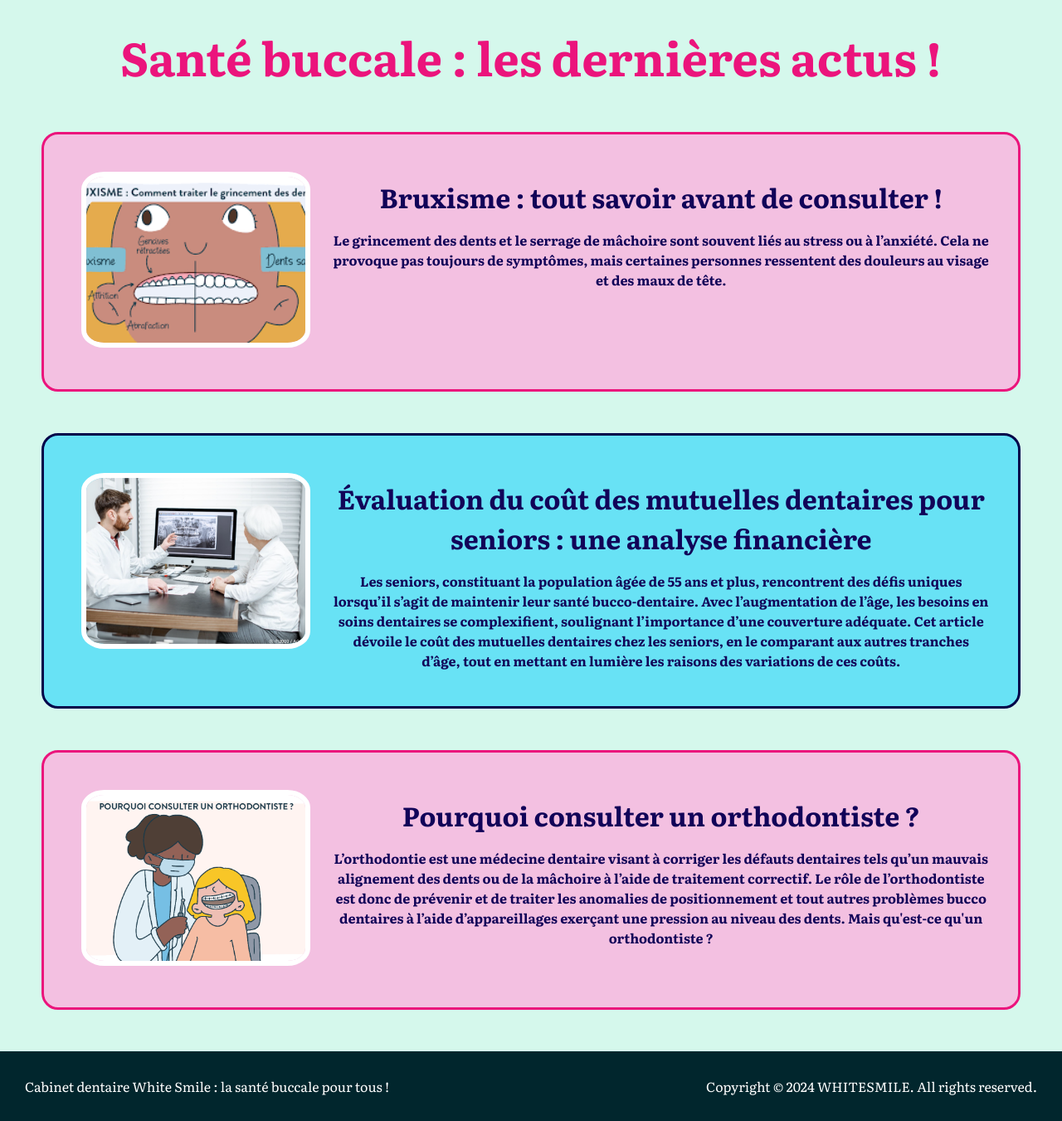
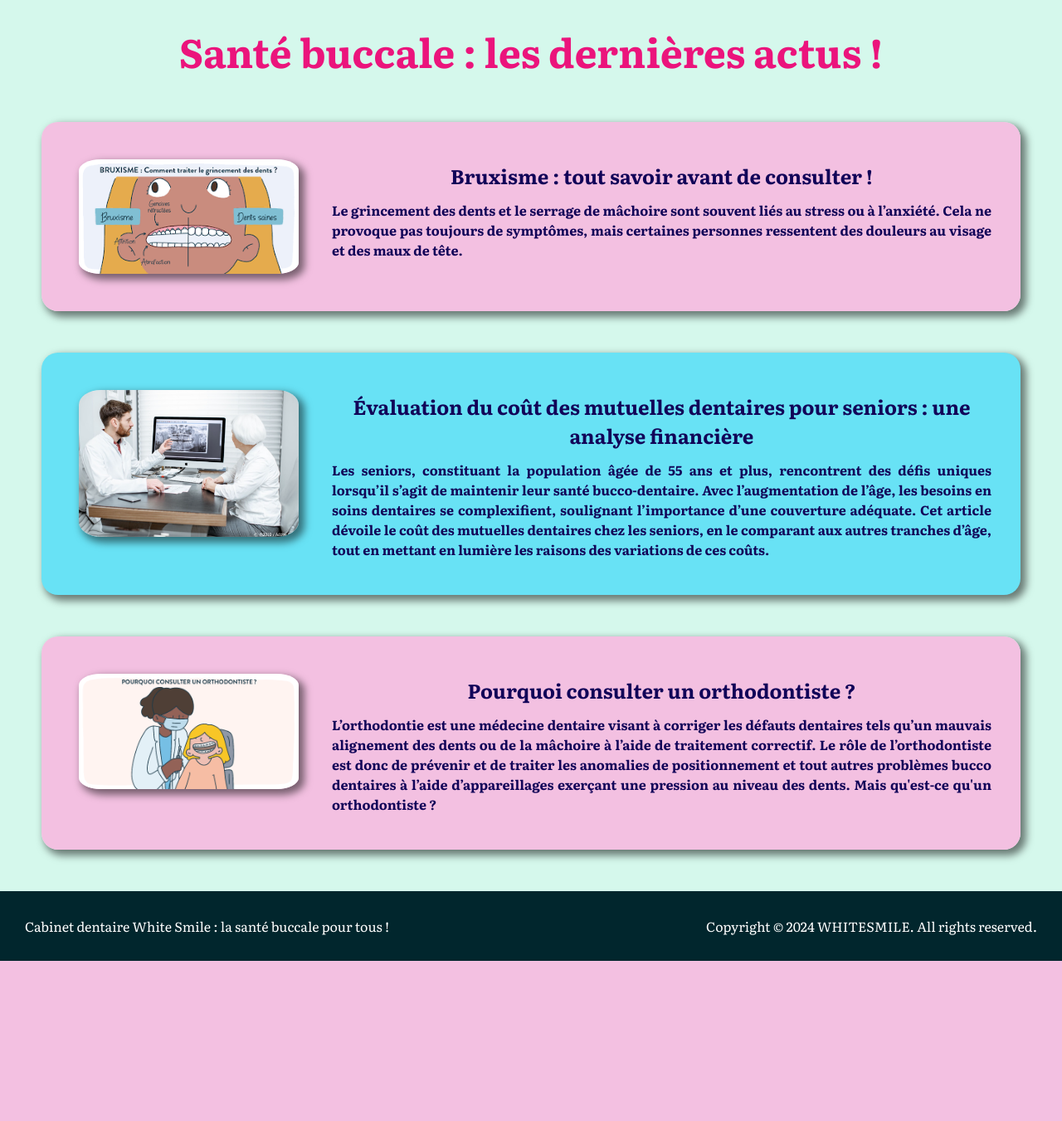
Before and after one commit to Elodiloo/Cabinetdupont, a PHP site: page /actus.php in a window 1280 px wide. Shown: the part 74-1425 px from the top of the page at 83% size. After the commit the page ends 1232 px from the top, so only its background shows below. Run offline with PHP 8.4, Linux system fonts and the light colour scheme; some libraries are stand-ins or nearby versions.

Commit message:
second commit

```diff
--- a/actus.php
+++ b/actus.php
@@ -23,26 +23,26 @@
 
         <h1 id="titre" class="text-center">Santé buccale : les dernières actus !</h1>
 
-        <div id="actu1" class="icon-container border">
+        <div id="actu1" class="icon-container border-sh row">
             <div class="col-25">
-                <img src="img/bruxisme.png" alt="dupont" class="image-radius">
+                <img src="img/bruxisme.png" alt="dupont" class="image-radius border-sh">
             </div>
             <div class="col-75">
                 <h2 class="text-center">Bruxisme : tout savoir avant de consulter !</h2>
-                <h3>Le grincement des dents et le serrage de mâchoire sont souvent liés au stress ou à l’anxiété. Cela
+                <h3 class="txt-j">Le grincement des dents et le serrage de mâchoire sont souvent liés au stress ou à l’anxiété. Cela
                     ne provoque pas toujours de symptômes, mais certaines personnes ressentent des douleurs au visage et
                     des maux de tête.</h3>
             </div>
         </div>
 
-        <div id="actu2" class="icon-container2 border2">
+        <div id="actu2" class="icon-container2 border-sh row">
             <div class="col-25">
-                <img src="img/mutuelle.png" alt="dupont" class="image-radius">
+                <img src="img/mutuelle.png" alt="dupont" class="image-radius border-sh">
             </div>
             <div class="col-75">
                 <h2 class="text-center">Évaluation du coût des mutuelles dentaires pour seniors : une analyse financière
                 </h2>
-                <h3>Les seniors, constituant la population âgée de 55 ans et plus, rencontrent des défis uniques
+                <h3 class="txt-j">Les seniors, constituant la population âgée de 55 ans et plus, rencontrent des défis uniques
                     lorsqu’il s’agit de maintenir leur santé bucco-dentaire. Avec l’augmentation de l’âge, les besoins
                     en soins dentaires se complexifient, soulignant l’importance d’une couverture adéquate. Cet article
                     dévoile le coût des mutuelles dentaires chez les seniors, en le comparant aux autres tranches d’âge,
@@ -50,13 +50,13 @@
             </div>
         </div>
 
-        <div id="actu3" class="icon-container3 border">
+        <div id="actu3" class="icon-container3 border-sh row">
             <div class="col-25">
-                <img src="img/ortho.png" alt="dupont" class="image-radius">
+                <img src="img/ortho.png" alt="dupont" class="image-radius border-sh">
             </div>
             <div class="col-75">
                 <h2 class="text-center">Pourquoi consulter un orthodontiste ?</h2>
-                <h3>L’orthodontie est une médecine dentaire visant à corriger les défauts dentaires tels qu’un mauvais
+                <h3 class="txt-j">L’orthodontie est une médecine dentaire visant à corriger les défauts dentaires tels qu’un mauvais
                     alignement des dents ou de la mâchoire à l’aide de traitement correctif.
 
                     Le rôle de l’orthodontiste est donc de prévenir et de traiter les anomalies de positionnement et
--- a/css/indexstyles.css
+++ b/css/indexstyles.css
@@ -66,6 +66,10 @@ h6,
 p {
     margin-bottom: 0.5em;
     margin-top: 0.5em;
+}
+
+.txt-j {
+    text-align: justify;
 }
 
 #titre {
@@ -227,19 +231,18 @@ header {
 }
 
 h1 {
-    font-size: 3.5em;
+    font-size: 3em;
     color: rgb(235, 20, 124);
     font-weight: bold;
 }
 
 h2 {
-    font-size: 2em;
+    font-size: 1.5em;
     color: #110358;
 }
 
 h3 {
     font-size: 1em;
-    text-align: center;
     color: #110358;
 }
 
@@ -256,45 +259,28 @@ h4 {
     margin: 0;
 }
 
-#section2 p {
-    color: black
-}
-
-#section5 p {
-    color: #053B44;
-    font-size: 1em;
-    font-weight: bold;
-}
-
-.img-service {
-    height: 120px;
-}
-
-#section4 h3 {
-    color: #D5F31F;
-}
-
-#section4 {
-    color: white;
-}
-
-#section4 h6 {
-    color: white;
-}
-
 .image-arrondie {
     border-radius: 50%;
     width: 200px;
     height: 200px;
     object-fit: cover;
+    display: block;
+    margin: 0 auto;
+}
+
+.img-service {
+    width: 50px;
+    height: 50px;
+    object-fit: cover;
 }
 
 .image-radius {
     border-radius: 10%;
-    width: 400px;
-    height: 200px;
+    max-width: 100%;
+    height: auto;
     object-fit: cover;
-    border: 6px solid white;
+    display: block;
+    margin: 0 auto;
 }
 
 .etiquettes {
@@ -311,13 +297,13 @@ h4 {
     font-size: 14px;
     font-weight: bold;
     text-transform: uppercase;
-    box-shadow: 1px 1px 2px rgba(0, 0, 0, 0.1);
+    box-shadow: 5px 5px 10px 2px rgba(1, 25, 102, 0.5);
 }
 
 
 .image-carre {
-    width: 400px;
-    height: 300px;
+    max-width: 100%;
+    height: auto;
     object-fit: cover;
 }
 
@@ -368,8 +354,8 @@ h4 {
 }
 
 
-.border2 {
-    border: 3px solid rgb(2, 2, 73);
+.border-sh {
+    box-shadow: 5px 5px 10px 2px rgba(0, 0, 0, 0.5);
 }
 
 .border_image {
@@ -625,7 +611,7 @@ img {
         top: 0;
         right: 0;
         position: absolute;
-        background-color: rgba(241, 244, 237, 0.9);
+        background-color: #f6bce1ef;
         width: 50%;
         height: 45vh;
         display: flex;
@@ -709,7 +695,7 @@ img {
 
     h2,
     h1 {
-        font-size: 2em;
+        font-size: .1.5em;
     }
 
     .landing_text {
@@ -780,6 +766,10 @@ img {
         height: 400px;
     }
 
+    .etiquettes {
+        display: flex;
+        flex-direction: column;
+
         .row2 {
             display: flex;
             flex-direction: column;
@@ -796,13 +786,6 @@ img {
             font-size: xx-small;
         }
 
-    .ml-100 {
-        margin-left: 50px;
-    }
-
-    .mr-100 {
-        margin-right: 50px;
-    }
 
         .p-50 {
             padding-top: 50px;
--- a/header.php
+++ b/header.php
@@ -27,9 +27,7 @@
                 </ul>
             </div>
             <div class="burger">
-                <div class="line"></div>
-                <div class="line"></div>
-                <div class="line"></div>
+            <img src="img/bars.svg" alt="menu burger" class="menu_burger">
             </div>
         </nav>
     </header>
--- a/index.php
+++ b/index.php
@@ -60,7 +60,7 @@
 
             <button type="submit" class="rdv-btn">PRENDRE RENDEZ-VOUS</button>
 
-            <h3>
+            <h3 class="text-center">
                 L'équipe du Docteur Jean DUPONT vous accueille :
             </h3>
         </div>
@@ -73,7 +73,7 @@
                     <h3>De 9h00 à 18h00</h3>
                 </div>
             </div>
-            <div class="col-50 col-sm-100">
+            <div class="col-50 col-sm-100 mt-30">
                 <div class="bg-light ml-100 mr-100 p-10 b-radius-50">
                     <img class="img-service" src="img/map.svg" alt="audit">
                     <h3>22 rue du Dortier</h3>
--- a/rdv.php
+++ b/rdv.php
@@ -23,21 +23,21 @@
 
         <h1 id="titre" class="text-center">Prendre rendez-vous</h1>
 
-        <h3>1 - Choisissez un motif de consultation :</h3>
+        <h3 class="text-center">1 - Choisissez un motif de consultation :</h3>
         <select id="motif">
             <option value="option1">Examen annuel</option>
             <option value="option2">Urgence dentaire</option>
             <option value="option3">Consultation d'orthodontie</option>
         </select>
 
-        <h3>2 - Choisissez un rendez-vous :</h3>
+        <h3 class="text-center">2 - Choisissez un rendez-vous :</h3>
         <div id="calendar"></div>
         <div id="appointment-form">
             <input type="date" id="datecalendar">
             <div id="available-slots"></div>
         </div>
 
-        <h3>3 - Remplissez vos informations :</h3>
+        <h3 class="text-center">3 - Remplissez vos informations :</h3>
 
         <div id="forms" class="row">
             <div id="form1" class="col-50 row2">
```
Also changed, not shown: apropos.php (+8 -8 lines). Lines whose indentation alone changed are shown as unchanged.
